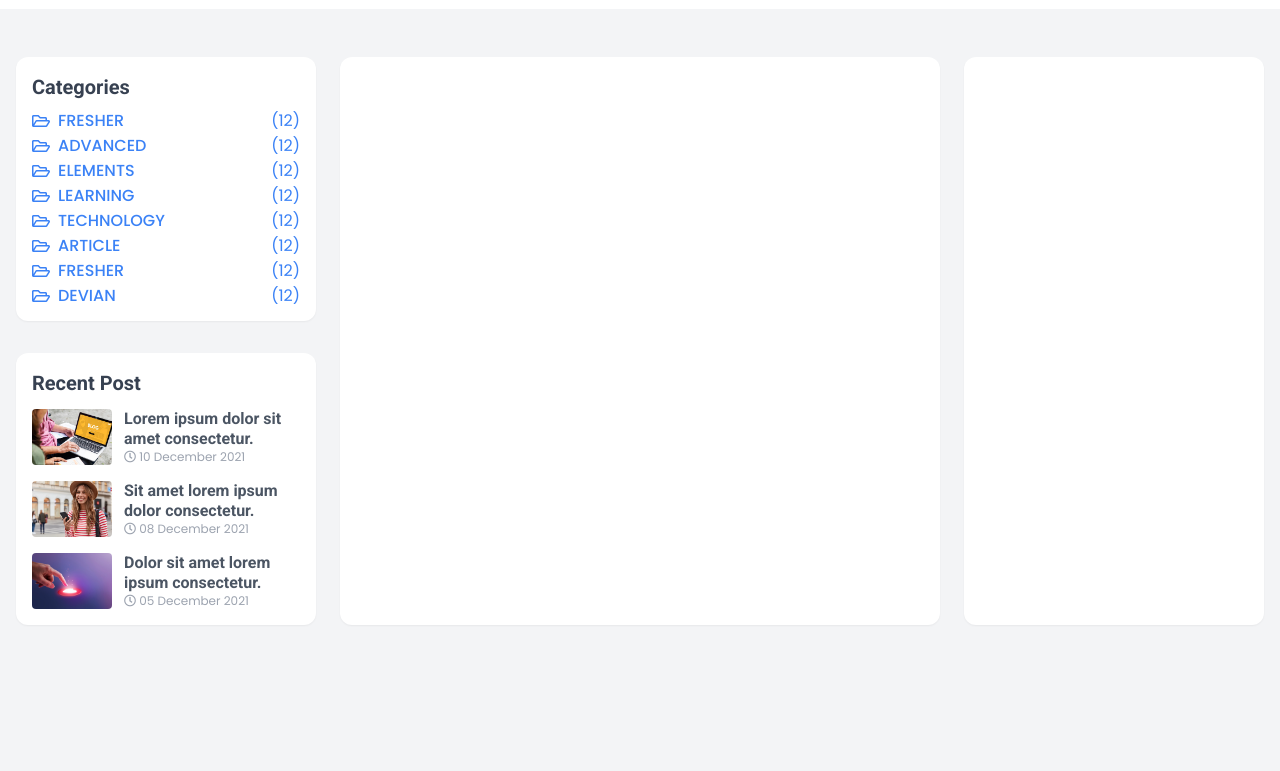
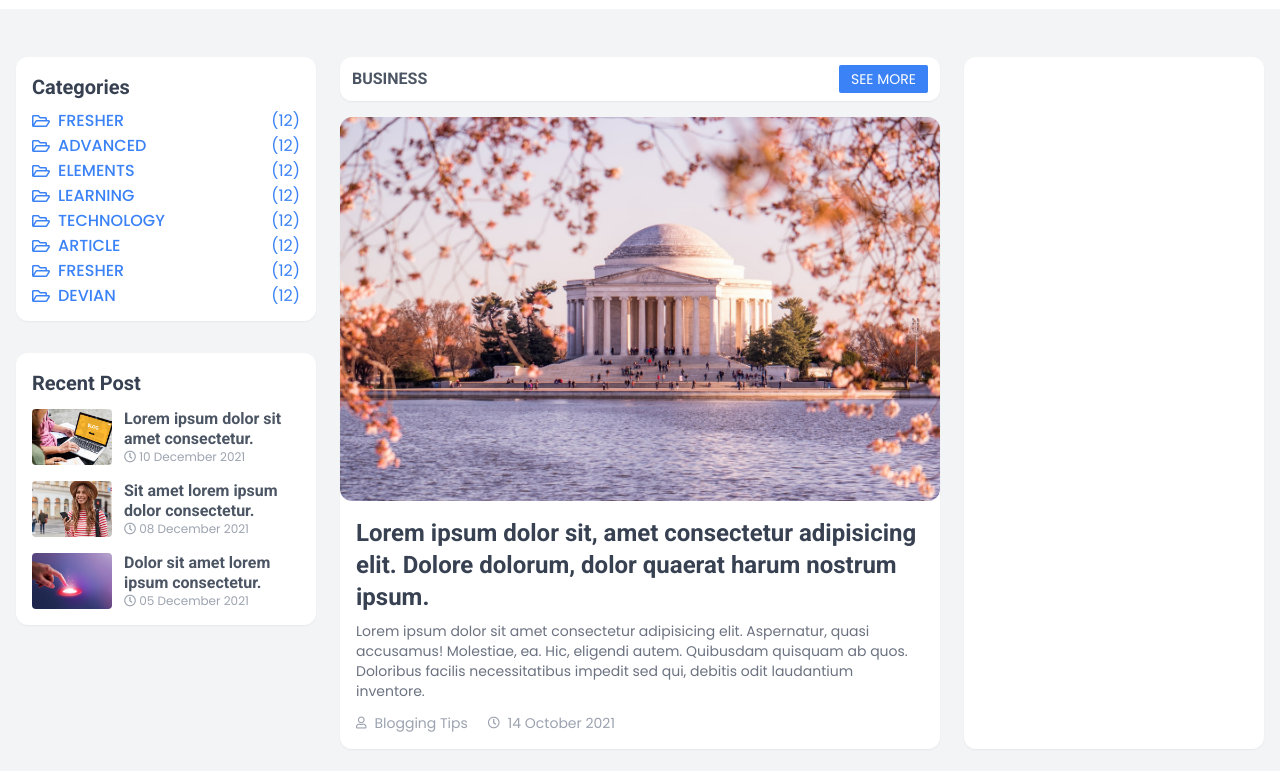
Before and after one commit to asifadib/tailwind-blog, a website built with Vite: page index.html in a window 1280 px wide. Shown: the part 67-838 px from the top of the page. Built offline with nearby package versions, Linux system fonts and the light colour scheme.

Commit message:
add layout

```diff
--- a/index.html
+++ b/index.html
@@ -194,7 +194,47 @@
                     </div>
                 </div>
             </div>
-            <div class="w-6/12 bg-white py-12 rounded-xl shadow-sm mx-6"></div>
+
+            <div class="w-6/12 mx-6">
+                <div class="bg-white px-3 py-2 rounded-xl shadow-sm flex items-center justify-between mb-4">
+                    <h5 class="text-base font-roboto font-semibold uppercase">Business</h5>
+                    <a class="bg-blue-500 text-white px-3 py-1 rounded-sm uppercase text-sm hover:bg-gray-500 transition" href="#">see more</a>
+                </div>
+
+                <div class="bg-white rounded-xl shadow-sm">
+                    <a class="block overflow-hidden" href="">
+                        <img class="w-full h-96 object-cover rounded-xl transform hover:scale-110 hover:rotate-3 transition duration-500" src="src/img/img-12.jpg" alt="">
+                    </a>
+                    <div class="p-4">
+                        <a href="">
+                            <h2 class="text-2xl font-semibold font-roboto text-gray-700 hover:text-blue-500 transition">Lorem ipsum dolor sit, amet consectetur adipisicing elit. Dolore dolorum, dolor quaerat harum nostrum ipsum.</h2>
+                        </a>
+
+                        <p class="text-gray-500 text-sm mt-2">
+                            Lorem ipsum dolor sit amet consectetur adipisicing elit. Aspernatur, quasi accusamus! Molestiae, ea. Hic, eligendi autem. Quibusdam quisquam ab quos. Doloribus facilis necessitatibus impedit sed qui, debitis odit laudantium inventore.
+                        </p>
+
+                        <div class="flex mt-3 space-x-5">
+                            <div class="flex items-center text-gray-400 text-sm">
+                                <span class="mr-2 text-xs">
+                                    <i class="far fa-user"></i>
+                                </span>
+
+                                Blogging Tips
+                            </div>
+
+                            <div class="flex items-center text-gray-400 text-sm">
+                                <span class="mr-2 text-xs">
+                                    <i class="far fa-clock"></i>
+                                </span>
+
+                                14 October 2021
+                            </div>
+                        </div>
+                    </div>
+                </div>
+            </div>
+
             <div class="w-3/12 bg-white py-12 rounded-xl shadow-sm"></div>
         </div>
     </main>
```
